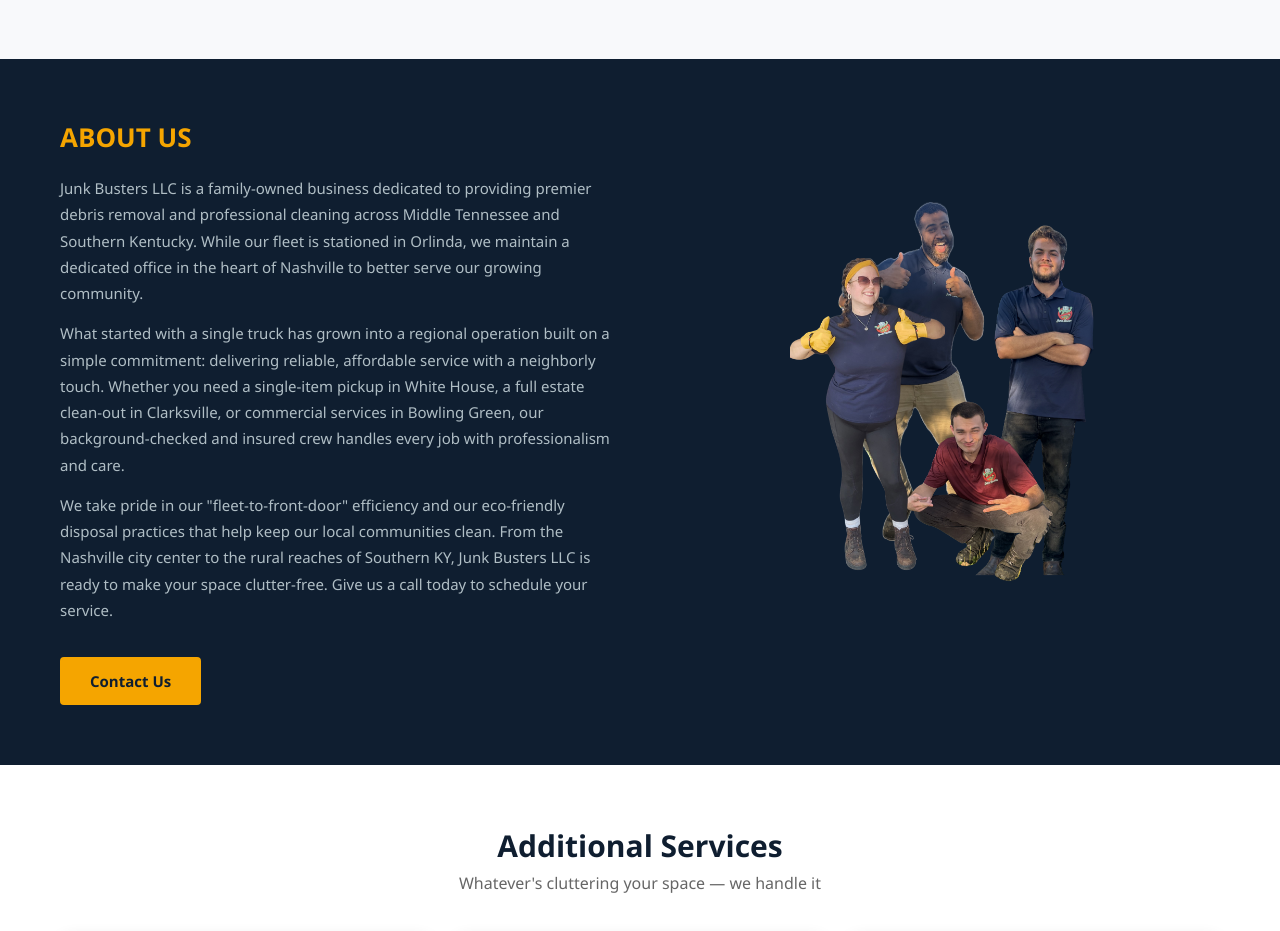
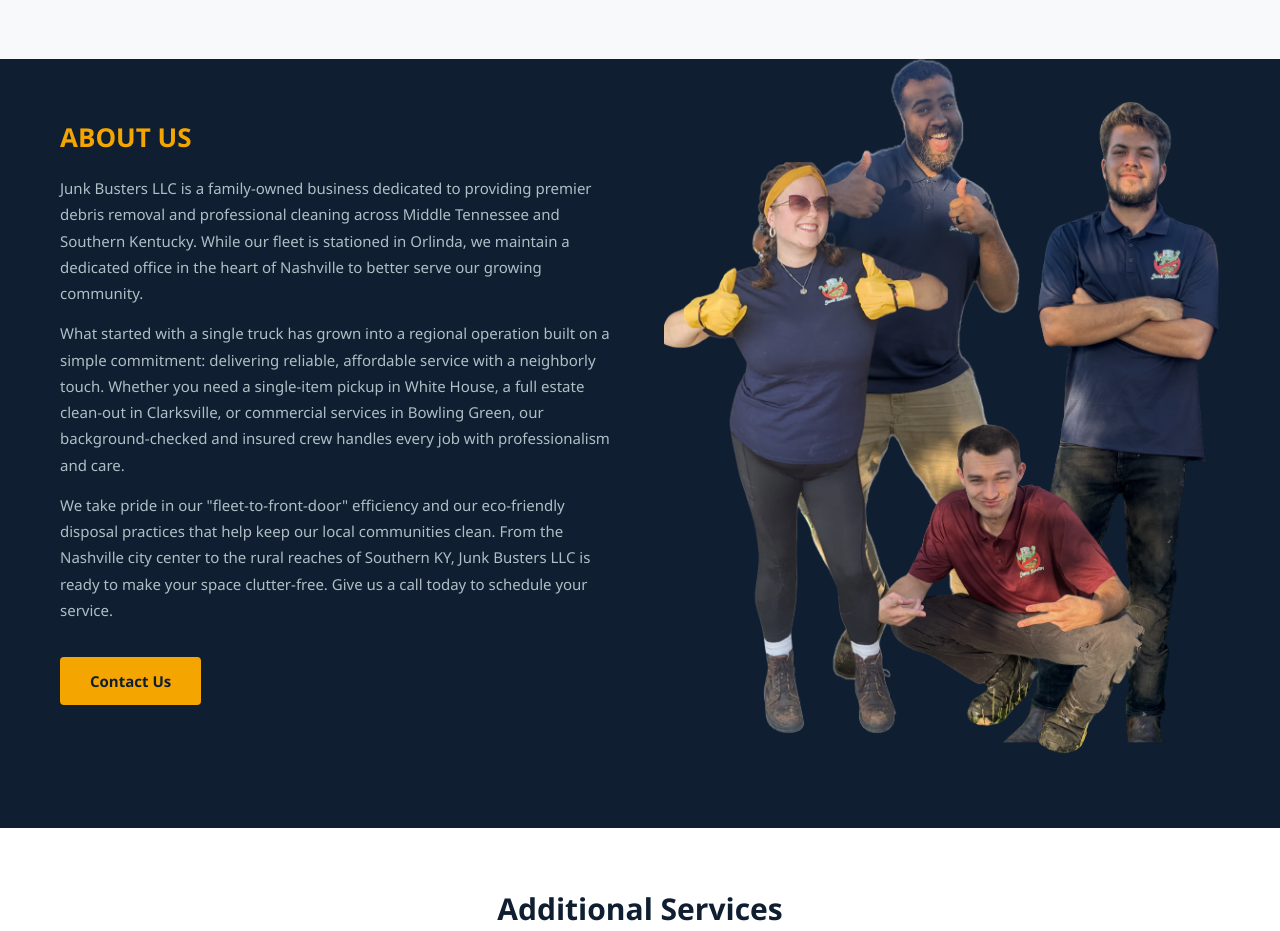
Before and after one commit to Orbitzz/JunkBusters_Website, a Django app: page / in a window 1280 px wide. Shown: the part 1682-2613 px from the top of the page. Run offline with Django 5.2, Linux system fonts and the light colour scheme; some libraries are stand-ins or nearby versions.

Commit message:
fix: About Us crew image fills full banner height, feet to bottom heads to top

```diff
--- a/static/css/site.css
+++ b/static/css/site.css
@@ -619,14 +619,16 @@
 .about-dark {
   background: var(--navy-dark);
   color: var(--white);
-  padding: 60px 0;
+  padding: 0;
 }
 .about-dark-grid {
   display: grid;
   grid-template-columns: 1fr 1fr;
   align-items: stretch;
   gap: 48px;
-  align-items: center;
+}
+.about-dark-text {
+  padding: 60px 0;
 }
 .about-dark h2 {
   font-size: 26px;
@@ -637,15 +639,16 @@
 }
 .about-dark-photos {
   display: flex;
-  align-items: center;
+  align-items: flex-end;
   justify-content: center;
   height: 100%;
+  overflow: hidden;
 }
 .about-dark-photos .about-team-photo {
   width: auto;
   max-width: 100%;
   height: 100%;
-  max-height: 420px;
+  max-height: none;
   object-fit: contain;
   object-position: center bottom;
   display: block;
```
